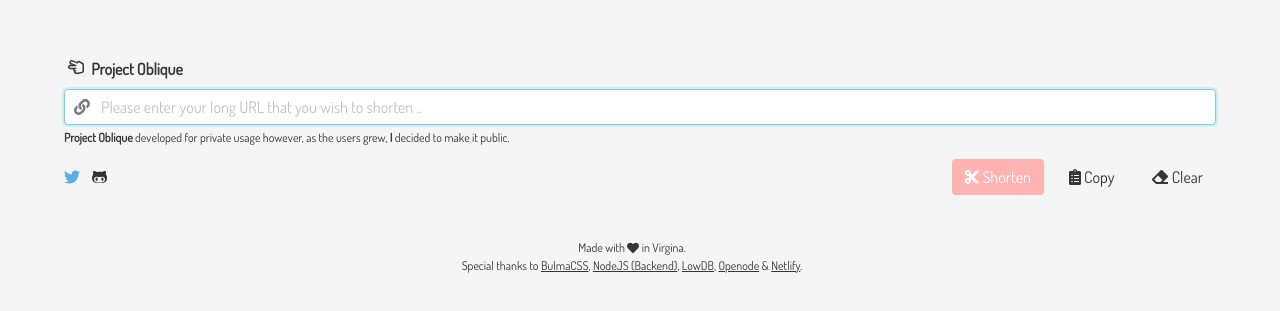
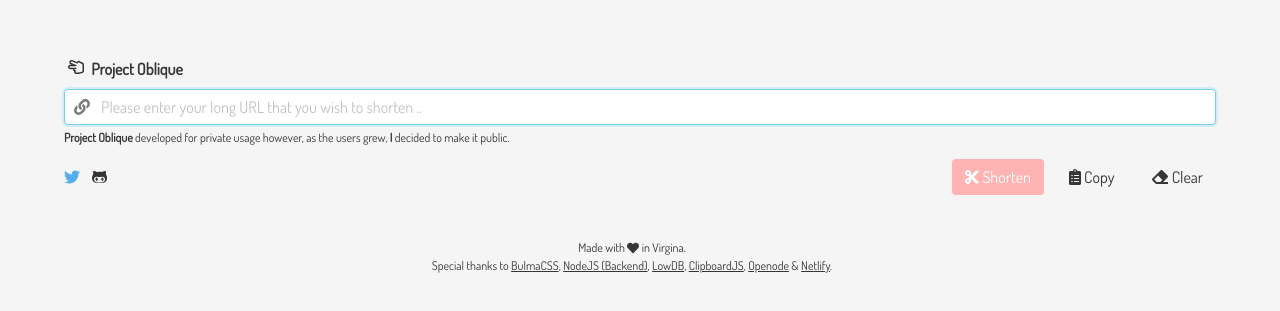
Before and after one commit to intern0t/Oblique, a website: page index.html in a window 1280 px wide. Shown: the part 225-536 px from the top of the page. Drawn offline with nearby package versions, Linux system fonts and the light colour scheme.

Commit message:
Added special thanks to ClipboardJS.

```diff
--- a/index.html
+++ b/index.html
@@ -82,6 +82,7 @@
 									<a href="https://bulma.io/" target="_blank">BulmaCSS</a>,
 									<a href="https://nodejs.org/en/" target="_blank">NodeJS (Backend)</a>,
 									<a href="https://github.com/typicode/lowdb" target="_blank">LowDB</a>,
+									<a href="https://clipboardjs.com/">ClipboardJS</a>,
 									<a href="https://openode.io/" target="_blank">Openode</a> &
 									<a href="https://netlify.com/" target="_blank">Netlify</a>.
 								</center>
```
